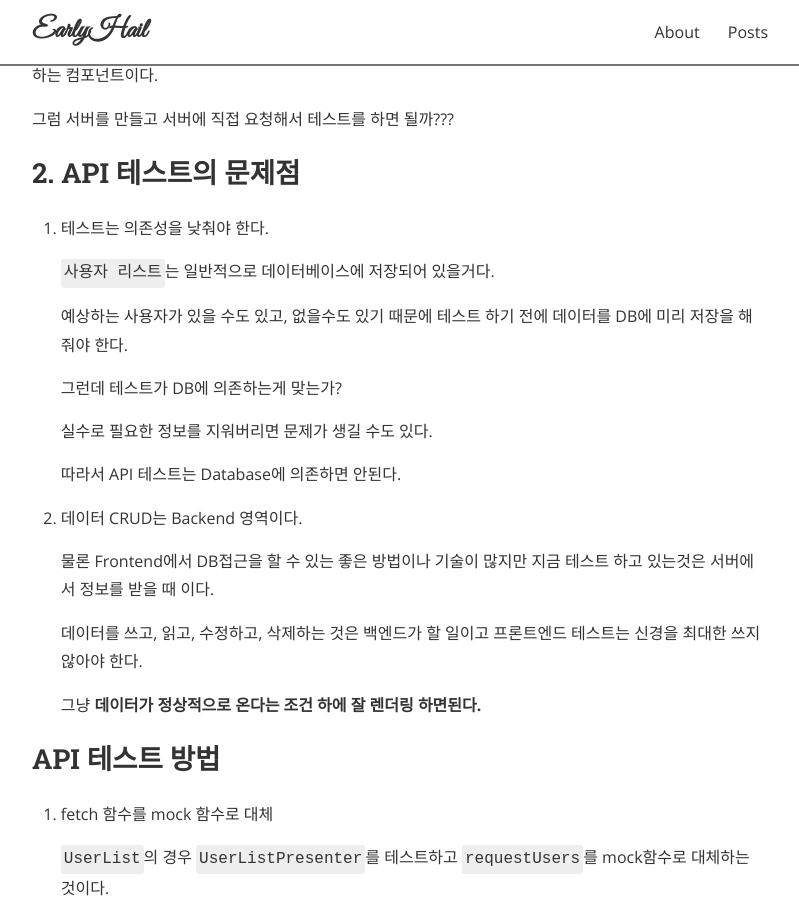
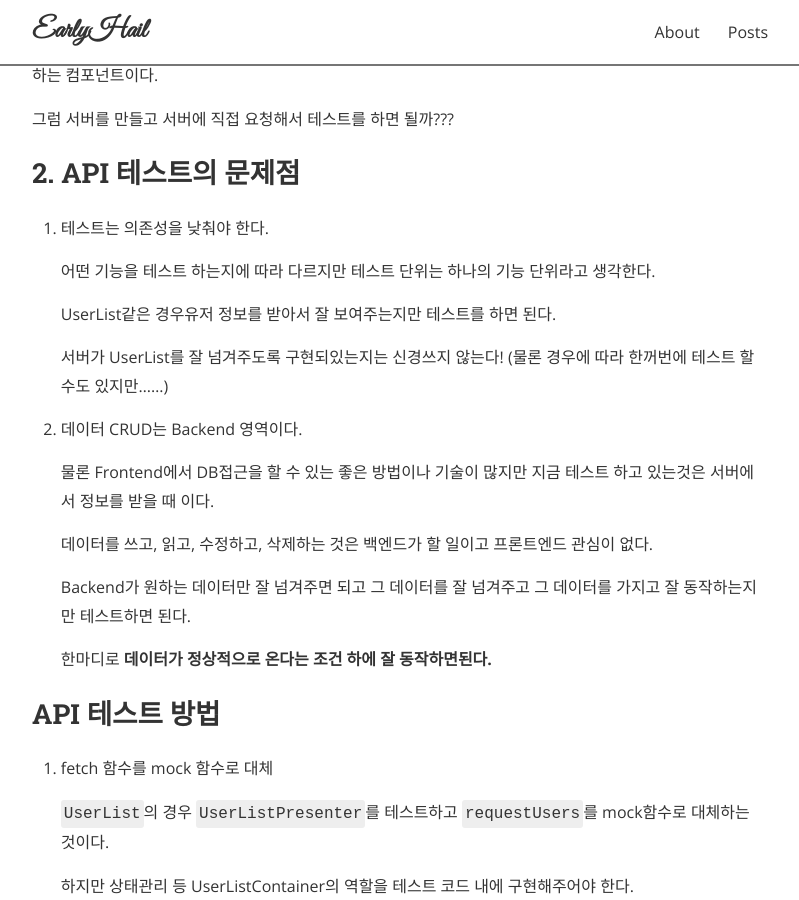
Before and after one commit to EarlyHail/EarlyHail.github.io, a Jekyll site: the page built from _posts/Frontend/2021-01-19-Jest-API-Test-MSW.md, in a window 1280 px wide and 900 px high, scrolled down 1860 px. Shown: the whole window, without its empty margins (240-1039 px from the left). Built offline with Jekyll 4.4.1, drawn with Linux system fonts in a browser that asks for light colours; nearby versions of some CDN libraries; comment, search, counter and statistics services are not loaded.

Commit message:
[update] API 테스트 수정

```diff
--- a/_posts/Frontend/2021-01-19-Jest-API-Test-MSW.md
+++ b/_posts/Frontend/2021-01-19-Jest-API-Test-MSW.md
@@ -81,23 +81,21 @@ MSW(Mock Server Worker)는 간단하게 말하면 테스트용 서버를 만드
 
 1. 테스트는 의존성을 낮춰야 한다.
 
-   `사용자 리스트`는 일반적으로 데이터베이스에 저장되어 있을거다.
+   어떤 기능을 테스트 하는지에 따라 다르지만 테스트 단위는 하나의 기능 단위라고 생각한다.
 
-   예상하는 사용자가 있을 수도 있고, 없을수도 있기 때문에 테스트 하기 전에 데이터를 DB에 미리 저장을 해 줘야 한다.
+   UserList같은 경우유저 정보를 받아서 잘 보여주는지만 테스트를 하면 된다.
 
-   그런데 테스트가 DB에 의존하는게 맞는가?
-
-   실수로 필요한 정보를 지워버리면 문제가 생길 수도 있다.
-
-   따라서 API 테스트는 Database에 의존하면 안된다.
+   서버가 UserList를 잘 넘겨주도록 구현되있는지는 신경쓰지 않는다! (물론 경우에 따라 한꺼번에 테스트 할 수도 있지만......)
 
 2. 데이터 CRUD는 Backend 영역이다.
 
    물론 Frontend에서 DB접근을 할 수 있는 좋은 방법이나 기술이 많지만 지금 테스트 하고 있는것은 서버에서 정보를 받을 때 이다.
 
-   데이터를 쓰고, 읽고, 수정하고, 삭제하는 것은 백엔드가 할 일이고 프론트엔드 테스트는 신경을 최대한 쓰지 않아야 한다.
+   데이터를 쓰고, 읽고, 수정하고, 삭제하는 것은 백엔드가 할 일이고 프론트엔드 관심이 없다.
 
-   그냥 **데이터가 정상적으로 온다는 조건 하에 잘 렌더링 하면된다.**
+   Backend가 원하는 데이터만 잘 넘겨주면 되고 그 데이터를 잘 넘겨주고 그 데이터를 가지고 잘 동작하는지만 테스트하면 된다.
+
+   한마디로 **데이터가 정상적으로 온다는 조건 하에 잘 동작하면된다.**
 
 ## API 테스트 방법
 
```
